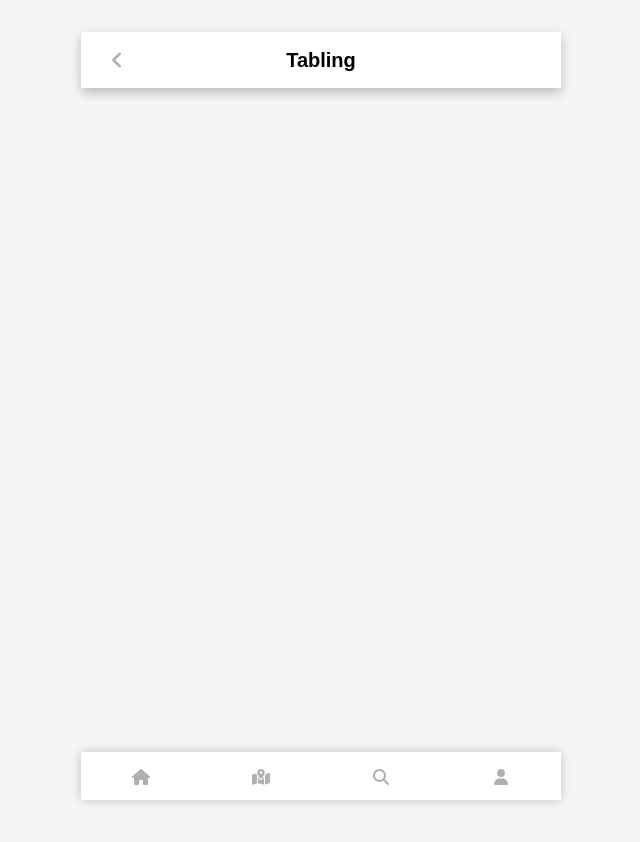
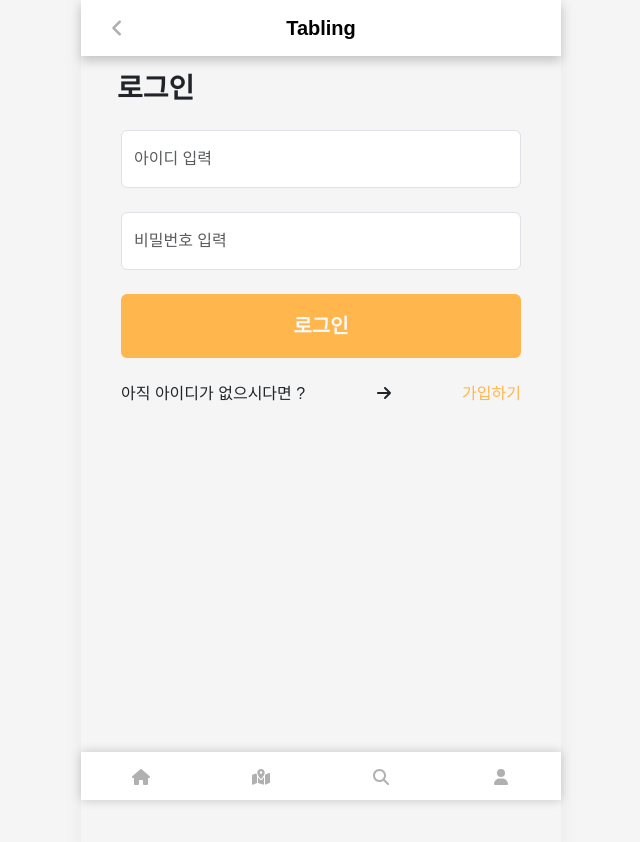
Before and after one commit to reve-0212/team3_final_project, a React (Vite) app in the folder team3_final_project/: page /logIn in a window 1280 px wide. Before the commit this address had no page. Shown: the top 842 px of the page, without its empty margins (319-959 px from the left). Before the commit the page ends 800 px from the top, so only its background shows below. Built offline with nearby package versions, Linux system fonts and the light colour scheme.

Commit message:
reservation 중간세이브

```diff
--- a/team3_final_project/src/App.jsx
+++ b/team3_final_project/src/App.jsx
@@ -1,28 +1,15 @@
-import './App.css'
-import axios from "axios";
+import KnhApp from "./KimNaHyun/KnhApp.jsx";
+import PreSetting from "./KimSangMin/PreSetting.jsx";
+import PreTime from "./KimSangMin/PreTime.jsx";
+import PreTimeSet from "./KimSangMin/PreTimeSet.jsx";
+import SjhApp from "./simJiHyun/SjhApp.jsx";
+import Main from "./JeongSeongYun/main.jsx";
+import MainContent from "./JeongSeongYun/layout/MainContent.jsx";
 
 function App() {
   return (
-    <div>
-
-        <Router>
-            <Routes>
-                <Route path="/" element={<PreTimeSet />} /> {/* '/' 경로에 PreTime 컴포넌트 렌더링 */}
-                <Route path="/pre-time-set" element={<PreTimeSet />} />
-                <Route path="/pre-time" element={<PreTime />} />
-                <Route path="/preSetting" element={<PreSetting />}/>
-            </Routes>
-        </Router>
-
-      {/*<h1>team3 final project</h1>*/}
-      {/*  <PreSetting/>*/}
-      {/*  <PreTimeSet/>*/}
-      {/*  <PreTime/>*/}
-      {/*  <AdminSeatEditor/>*/}
-      {/*  <UserSeatReservation/>*/}
-      {/*<button type={"button"} onClick={() => axiosTest()}>테스트</button>*/}
-     <KnhApp />
-    </div>
+      <SjhApp/>
+      // <Main/>
   )
 }
 
--- a/team3_final_project/src/JeongSeongYun/layout/BottomNav.jsx
+++ b/team3_final_project/src/JeongSeongYun/layout/BottomNav.jsx
@@ -9,9 +9,6 @@
     const locationNow = useLocation();
 
     const Nv = useNavigate();
-
-
-
         return(
             <nav className={'nav-wrapper'}>
                 <Link to={'/'} className={'bottom-nav-link'}>
--- a/team3_final_project/src/main.jsx
+++ b/team3_final_project/src/main.jsx
@@ -1,13 +1,12 @@
 import { StrictMode } from 'react'
 import { createRoot } from 'react-dom/client'
-import Main from "./JeongSeongYun/main.jsx";
 
 import "../src/JeongSeongYun/css/mobile.css"
+import App from "./App.jsx";
 
-import App from './App.jsx'
 
 createRoot(document.getElementById('root')).render(
   <StrictMode>
-      <Main/>
+      <App/>
   </StrictMode>,
 )
--- a/team3_final_project/src/simJiHyun/LoginSignText.jsx
+++ b/team3_final_project/src/simJiHyun/LoginSignText.jsx
@@ -1,6 +1,6 @@
 function LoginSignText(props) {
     return (
-        <div className={"row mt-2 ms-3"}>
+        <div className={"mt-2 ms-4"}>
             <h3 className={"fw-bold"}>{props.text}</h3>
         </div>
     );
--- a/team3_final_project/src/simJiHyun/SjhApp.jsx
+++ b/team3_final_project/src/simJiHyun/SjhApp.jsx
@@ -3,17 +3,28 @@
 import {BrowserRouter, Route, Routes} from "react-router-dom";
 import SjhMain from "./SjhMain.jsx";
 import SjhReservation from "./reservation/SjhReservation.jsx";
+import '../JeongSeongYun/css/mobile.css'
+import CancelPopup from "./popUP/cancelPopup.jsx";
+import Header from "../JeongSeongYun/layout/Header.jsx";
+import BottomNav from "../JeongSeongYun/layout/BottomNav.jsx";
 
 function SjhApp() {
     return (
-        <BrowserRouter>
-            <Routes>
-                <Route index element={<SjhMain/>}/>
-                <Route path={"logIn"} element={<Login/>}/>
-                <Route path={"signUp"} element={<SignUp/>}/>
-                <Route path={"reservation"} element={<SjhReservation/>}/>
-            </Routes>
-        </BrowserRouter>
+        <div className={"mobile-wrapper"}>
+            <BrowserRouter>
+                <Header/>
+
+                <Routes>
+                    <Route index element={<SjhMain/>}/>
+                    <Route path={"/logIn"} element={<Login/>}/>
+                    <Route path={"/signUp"} element={<SignUp/>}/>
+                    <Route path={"/reservation"} element={<SjhReservation/>}/>
+                    <Route path={"/popUp"} element={<CancelPopup/>}/>
+                </Routes>
+
+                <BottomNav/>
+            </BrowserRouter>
+        </div>
     );
 }
 
--- a/team3_final_project/src/simJiHyun/login/Login.jsx
+++ b/team3_final_project/src/simJiHyun/login/Login.jsx
@@ -7,32 +7,27 @@
 
 function Login() {
     return (
-        <form className={"container app-container"}>
-            <div className={"row mt-2"}>
-                <SjhNav/>
-            </div>
+        <form className={"container vh-100 pt-2"}>
 
-            <div className={"row"}>
-                <LoginSignText text={"로그인"}/>
-            </div>
+            <LoginSignText text={"로그인"}/>
 
             <LoginText holder={"아이디 입력"}/>
             <LoginText holder={"비밀번호 입력"}/>
 
-            <div className={"mt-4 d-flex ms-4 me-4"}>
-                <button type={"submit"} className={"btn py-3 fw-bold text-light fs-5 flex-fill"}
-                        style={{backgroundColor: "#FFB74D"}}>로그인
+            <div className={"mt-4 d-flex justify-content-center"}>
+                <button type={"submit"} className={"btn py-3 fw-bold text-light fs-5"}
+                        style={{backgroundColor: "#FFB74D", width: "400px"}}>로그인
                 </button>
             </div>
 
-            <div className={"mt-4 ms-4 me-4"}>
-                <div className={"col d-flex flex-row justify-content-between fs-6"}>
+            <div className={"mt-4 d-flex justify-content-center"}>
+                <div className={"col d-flex justify-content-between fs-6"}
+                     style={{maxWidth: "400px"}}>
                     <p>아직 아이디가 없으시다면 ? </p>
                     <p><FontAwesomeIcon icon={faArrowRight}/></p>
                     <a href="/signUp" style={{color: "#FFB74D", textDecorationLine: 'none'}}> 가입하기</a>
                 </div>
             </div>
-
         </form>
     );
 }
--- a/team3_final_project/src/simJiHyun/reservation/SjhReservation.jsx
+++ b/team3_final_project/src/simJiHyun/reservation/SjhReservation.jsx
@@ -1,30 +1,34 @@
-import SjhNavWithText from "../nav/SjhNavWithText.jsx";
-import "../SjhCss.css"
 import SjhReservationCard from "./SjhReservationCard.jsx";
 
 function SjhReservation() {
     return (
-        <div className={"container app-container"}>
-            <SjhNavWithText/>
+        <div className={"container vh-100 my-3"}>
 
             <div className={"input-box ms-3"}>
-                <div className={"d-flex justify-content-start mt-2 mb-0 ms-3"}>
+                <div className={"d-flex justify-content-start ms-3"}>
                     <p className={"me-3 fw-bold fs-6"}
                        style={{color: "#FFA31C", borderBottom: "3px solid #FFA31C"}}>이용예정/완료</p>
                     <p className={"fw-bold fs-6"} style={{color: "#9E9E9E"}}>취소/노쇼</p>
                 </div>
 
-                <SjhReservationCard isUse={true}
+                <div className={"d-flex justify-content-start ms-3 mb-0"}>
+                    <p>예약</p>
+                    <p>웨이팅</p>
+                </div>
+
+                <div>
+                    <SjhReservationCard isUse={false}
                                         restName={"해운대암소갈비집"}
                                         time={"2010-10-10"}
                                         number={200}
                                         people={2}/>
 
-                <SjhReservationCard isUse={false}
+                    <SjhReservationCard isUse={true}
                                         restName={"블랙업커피"}
                                         time={"2010-11-11"}
                                         number={10}
                                         people={5}/>
+                </div>
             </div>
 
 
--- a/team3_final_project/src/simJiHyun/reservation/SjhReservationCard.jsx
+++ b/team3_final_project/src/simJiHyun/reservation/SjhReservationCard.jsx
@@ -1,8 +1,7 @@
 function SjhReservationCard(props) {
     return (
-        <div style={{height: "400px", border: "1px solid #929292"}}
-             className={"ms-3 rounded-4 input-box ps-4 pe-4 pt-3 pb-3 my-4"}>
-
+        <div style={{height: "350px", border: "1px solid #929292"}}
+             className={"ms-3 rounded-4 p-3 my-2"}>
             <div className={"d-flex align-items-center justify-content-between"}>
                 <p className={"fw-bold fs-5"}>{props.restName}</p>
                 {/*방문했다면 이용 완료, 방문하지 않았다면 이용 예정을 출력한다*/}
@@ -34,10 +33,7 @@
                             style={{border: "1px solid #929292"}}>대기 상세
                     </button>
                     <button type={"button"} className={"btn"}
-                            style={{border: "1px solid #929292"}}>대기 확정 코드 입력하기
-                    </button>
-                    <button type={"button"} className={"btn"}
-                            style={{border: "1px solid #929292"}}>대기 취소하기
+                            style={{border: "1px solid #C0C0C0", color: "#C0C0C0"}}>리뷰 등록하기
                     </button>
                 </div>
                 :
@@ -46,7 +42,7 @@
                             style={{border: "1px solid #929292"}}>대기 상세
                     </button>
                     <button type={"button"} className={"btn"}
-                            style={{border: "1px solid #C0C0C0", color:"#C0C0C0"}}>리뷰 등록하기
+                            style={{border: "1px solid #929292"}}>대기 취소하기
                     </button>
                 </div>
             }
--- a/team3_final_project/src/simJiHyun/signUp/SignUp.jsx
+++ b/team3_final_project/src/simJiHyun/signUp/SignUp.jsx
@@ -1,18 +1,10 @@
-import SjhNav from "../nav/SjhNav.jsx";
 import SignMini from "./SignMini.jsx";
 import LoginSignText from "../LoginSignText.jsx";
-import "../SjhCss.css"
 
 function SignUp() {
     return (
-        <form className={"container app-container"}>
-            <div className={"row mt-2"}>
-                <SjhNav/>
-            </div>
-
-            <div className={"row"}>
-                <LoginSignText text={"회원가입"}/>
-            </div>
+        <form className={"container vh-100 pt-3"}>
+            <LoginSignText text={"회원가입"}/>
 
             <SignMini id={"userId"} label={"아이디"} holder={"아이디 입력"}/>
             <SignMini id={"userPass"} label={"비밀번호"} holder={"비밀번호 입력"}/>
@@ -22,8 +14,12 @@
                 <div className={"col"}>
                     <label htmlFor={"userName"} className={"form-label fs-3"}>성별</label>
                     <div className={"col d-flex flex-row justify-content-center gap-3 input-box"}>
-                        <button type={"button"} className={"btn flex-fill py-3"}>남</button>
-                        <button type={"button"} className={"btn flex-fill py-3"}>여</button>
+                        <button type={"button"} className={"btn flex-fill py-3"}
+                                style={{border: "1px solid #929292", backgroundColor: "white"}}>남
+                        </button>
+                        <button type={"button"} className={"btn flex-fill py-3"}
+                                style={{border: "1px solid #929292", backgroundColor: "white"}}>여
+                        </button>
                     </div>
                 </div>
             </div>
```
Also changed, not shown: team3_final_project/src/simJiHyun/SjhCss.css (+0 -12 lines). Lines whose indentation alone changed are shown as unchanged.
